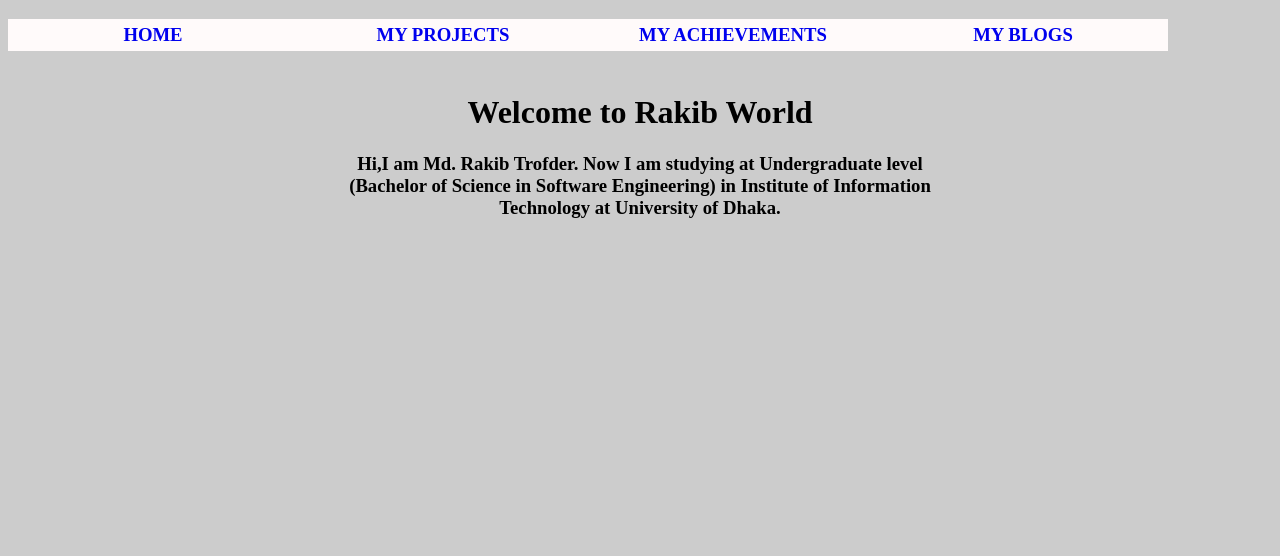
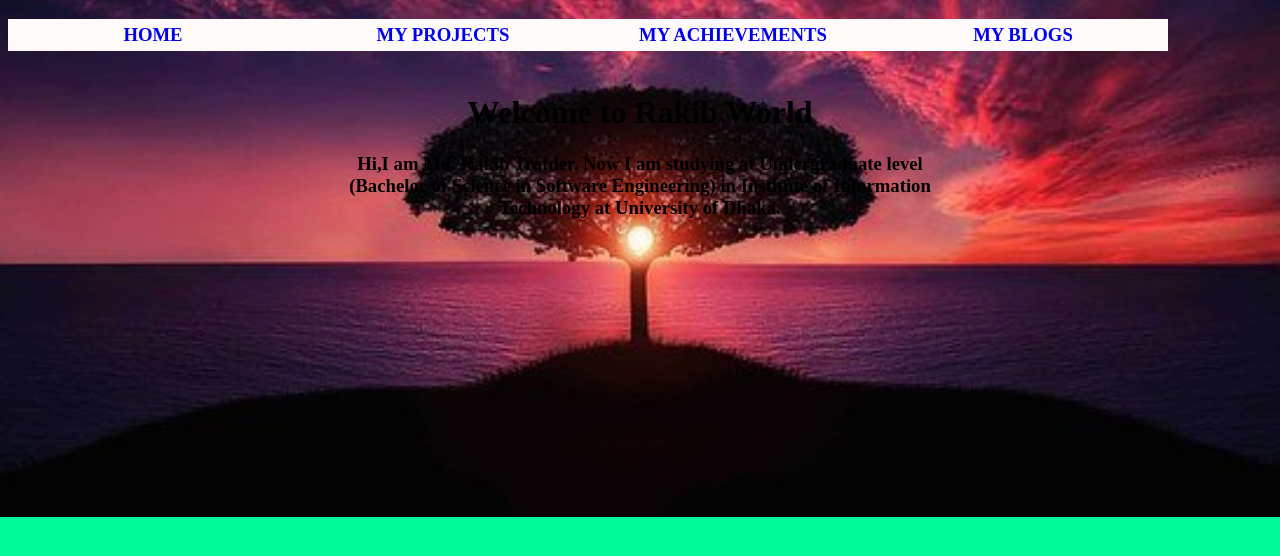
Before and after one commit to rakib3004/rakib3004.github.io, a website: page index.html in a window 1280 px wide. Drawn offline with Linux system fonts and the light colour scheme.

Commit message:
add new image in font

```diff
--- a/index.html
+++ b/index.html
@@ -14,8 +14,15 @@
 
     }
     body {
-      background-image: url("back.jpg");
-      background-color: #cccccc;
+      background-image: url("wallpaper.jpg");
+
+      /* Full height */
+      height: 100%;
+
+      /* Center and scale the image nicely */
+      background-position: center;
+      background-repeat: no-repeat;
+      background-size: cover;
     }
 
     a{
```
Also changed, not shown: wallpaper.jpg (added).
